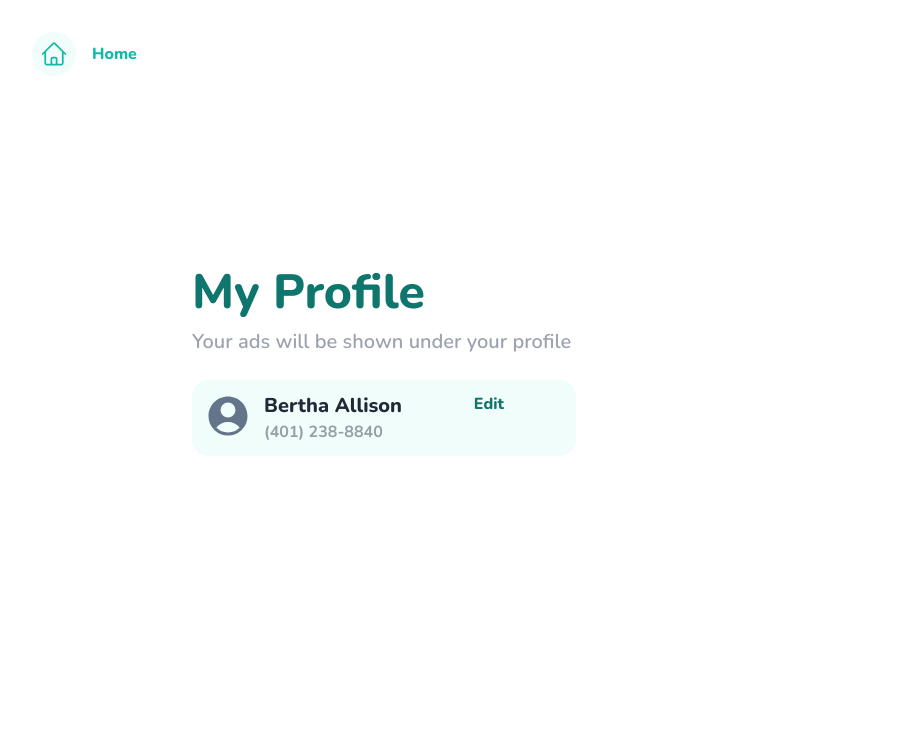
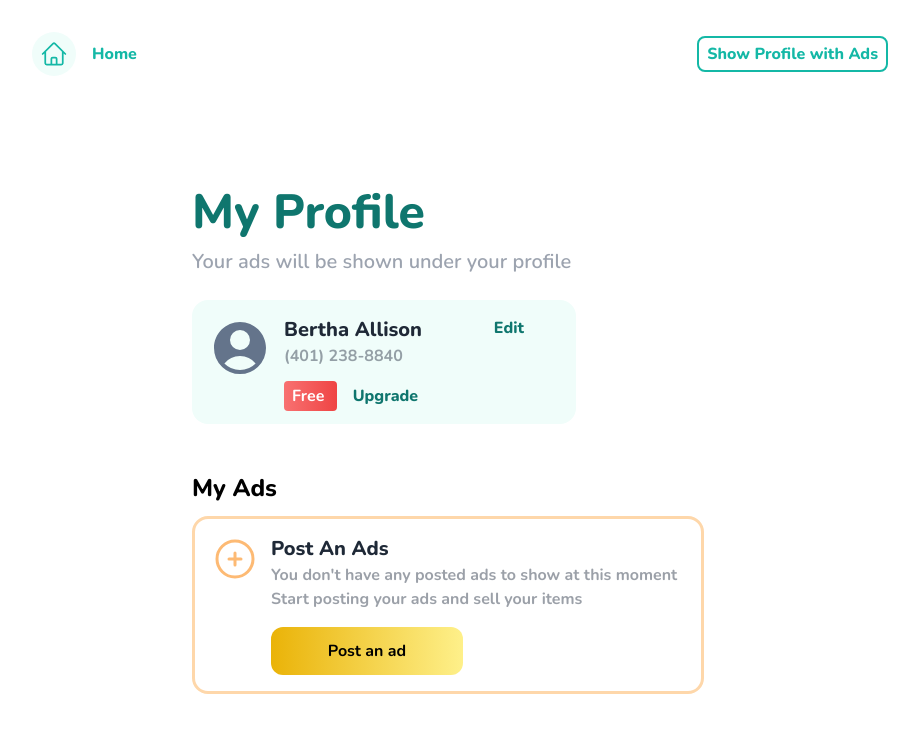
Before and after one commit to mohamed-mousa/ecommerce, a Vue app: page /profile-no-ads in a window 1280 px wide. Shown: the top 732 px of the page, without its empty margins (180-1099 px from the left). Built offline with nearby package versions, Linux system fonts and the light colour scheme; what prettier-plugin-tailwindcss would draw is missing.

Commit message:
create profile page 2

```diff
--- a/src/components/Ad.vue
+++ b/src/components/Ad.vue
@@ -2,7 +2,25 @@
 import AdsSkeleton from "@/Components/AdsSkeleton .vue";
 import { ref, onMounted } from "vue";
 
-const props = defineProps(["data"]);
+const props = defineProps({
+  data: Object,
+  showStatus: {
+    default: false,
+    type: Boolean,
+  },
+  showDate: {
+    default: true,
+    type: Boolean,
+  },
+  showEdit: {
+    default: false,
+    type: Boolean,
+  },
+  showPromotion: {
+    default: false,
+    type: Boolean,
+  },
+});
 const loading = ref(true);
 
 onMounted(() => {
@@ -14,18 +32,46 @@ onMounted(() => {
   <a
     v-for="ad in data"
     href="#"
-    class="relative mb-4 flex w-full items-center justify-center overflow-hidden rounded-2xl border-2 border-transparent bg-slate-100 p-2 transition-all duration-500 hover:border-slate-200 hover:bg-slate-50 hover:shadow-lg focus:outline-none focus-visible:outline-none sm:items-start sm:p-3 xl:p-0"
+    class="relative mb-4 flex w-full items-center justify-center overflow-hidden rounded-2xl border-2 border-transparent bg-slate-100 transition-all duration-500 hover:border-slate-200 hover:bg-slate-50 hover:shadow-lg focus:outline-none focus-visible:outline-none sm:items-start"
   >
     <AdsSkeleton :show="loading" />
+    <span
+      v-if="showStatus"
+      class="absolute left-0 top-2 hidden py-1 px-2 text-sm font-bold sm:block"
+      :class="
+        ad.statusCode === 0
+          ? 'bg-gradient-to-r from-amber-600 to-amber-400  text-white before:absolute before:top-0 before:-right-4 before:border-t-[17px] before:border-r-[17px] before:border-t-amber-400 before:border-r-transparent after:absolute after:bottom-0 after:-right-4 after:border-b-[17px] after:border-r-[17px] after:border-b-amber-400 after:border-r-transparent '
+          : 'bg-gradient-to-r from-emerald-300 to-lime-400  text-emerald-900 before:absolute before:top-0 before:-right-4 before:border-t-[17px] before:border-r-[17px] before:border-t-lime-400 before:border-r-transparent after:absolute after:bottom-0 after:-right-4 after:border-b-[17px] after:border-r-[17px] after:border-b-lime-400 after:border-r-transparent'
+      "
+    >
+      {{ ad.statusName }}
+    </span>
+    <span
+      v-if="ad.hot"
+      class="absolute left-0 top-0 bg-gradient-to-r from-red-500 to-red-500 py-1 px-2 text-xs font-extrabold text-white sm:left-auto sm:right-4 sm:top-2 sm:rounded sm:before:absolute sm:before:-bottom-2 sm:before:left-1/2 sm:before:-translate-x-1/2 sm:before:border-t-[10px] sm:before:border-l-[10px] sm:before:border-r-[10px] sm:before:border-t-red-500 sm:before:border-l-transparent sm:before:border-r-transparent"
+    >
+      HOT
+    </span>
     <img
       :src="ad.image"
       :alt="ad.title"
       width="300"
       height="200"
       loading="lazy"
-      class="h-28 w-28 rounded-2xl transition-all duration-700 group-hover:scale-150 sm:h-36 sm:w-40"
+      class="h-28 w-28 rounded-2xl transition-all duration-700 group-hover:scale-150 sm:h-40 sm:w-80"
     />
-    <div class="mx-3 w-full py-3 xl:mx-5">
+    <div class="relative mx-3 w-full py-3 xl:mx-5">
+      <span
+        v-if="showStatus"
+        class="absolute -left-32 top-7 inline py-0.5 pl-2 text-xs font-bold sm:hidden"
+        :class="
+          ad.statusCode === 0
+            ? 'bg-gradient-to-r from-amber-600 to-amber-400  text-white before:absolute before:top-0 before:-right-4 before:border-t-[17px] before:border-r-[17px] before:border-t-amber-400 before:border-r-transparent after:absolute after:bottom-0 after:-right-4 after:border-b-[17px] after:border-r-[17px] after:border-b-amber-400 after:border-r-transparent '
+            : 'bg-gradient-to-r from-emerald-300 to-lime-400  text-emerald-900 before:absolute before:top-0 before:-right-4 before:border-t-[17px] before:border-r-[17px] before:border-t-lime-400 before:border-r-transparent after:absolute after:bottom-0 after:-right-4 after:border-b-[17px] after:border-r-[17px] after:border-b-lime-400 after:border-r-transparent'
+        "
+      >
+        {{ ad.statusName }}
+      </span>
       <h2 class="font-extrabold capitalize text-gray-800 sm:text-lg md:text-xl">
         {{ ad.title }}
       </h2>
@@ -36,13 +82,60 @@ onMounted(() => {
         {{ ad.location }}
       </p>
 
-      <div class="sm:mt-3 xl:flex xl:justify-between">
+      <div class="sm:mt-6 xl:flex xl:justify-between">
         <h3 class="font-extrabold capitalize text-emerald-500 sm:text-lg">
           SDG {{ ad.price }}
         </h3>
-        <p class="text-sm font-bold text-gray-700 text-opacity-50">
+        <p
+          v-if="showDate"
+          class="text-sm font-bold text-gray-700 text-opacity-50"
+        >
           {{ ad.date }} mins ago
         </p>
+
+        <p
+          v-if="showEdit"
+          class="flex items-center font-bold text-gray-700 text-opacity-50"
+        >
+          <svg
+            xmlns="http://www.w3.org/2000/svg"
+            fill="none"
+            viewBox="0 0 24 24"
+            stroke-width="1.5"
+            stroke="currentColor"
+            class="mr-2 h-4 w-4"
+          >
+            <path
+              stroke-linecap="round"
+              stroke-linejoin="round"
+              d="M16.862 4.487l1.687-1.688a1.875 1.875 0 112.652 2.652L6.832 19.82a4.5 4.5 0 01-1.897 1.13l-2.685.8.8-2.685a4.5 4.5 0 011.13-1.897L16.863 4.487zm0 0L19.5 7.125"
+            />
+          </svg>
+
+          Edit
+        </p>
+        <button
+          v-if="showPromotion"
+          type="button"
+          class="focus-visible:outline-bl flex items-center justify-center rounded-lg bg-gradient-to-r from-purple-900 to-fuchsia-600 py-1 px-2 text-center text-sm font-bold text-white ring-neutral-900 transition-all duration-500 hover:border-purple-600 hover:to-purple-500 hover:shadow-xl focus:outline-none focus-visible:outline-none"
+        >
+          <svg
+            xmlns="http://www.w3.org/2000/svg"
+            fill="none"
+            viewBox="0 0 24 24"
+            stroke-width="1.5"
+            stroke="currentColor"
+            class="mr-2 h-6 w-6"
+          >
+            <path
+              stroke-linecap="round"
+              stroke-linejoin="round"
+              d="M7.5 14.25v2.25m3-4.5v4.5m3-6.75v6.75m3-9v9M6 20.25h12A2.25 2.25 0 0020.25 18V6A2.25 2.25 0 0018 3.75H6A2.25 2.25 0 003.75 6v12A2.25 2.25 0 006 20.25z"
+            />
+          </svg>
+
+          Promote
+        </button>
       </div>
     </div>
   </a>
--- a/src/views/Home.vue
+++ b/src/views/Home.vue
@@ -172,7 +172,7 @@ const ads = useAdStore().ads;
 
       <!-- ads -->
       <article class="mx-auto mb-8">
-        <Ad :data="ads.slice(0, 5)" />
+        <Ad :data="ads.slice(0, 4)" />
       </article>
     </section>
   </main>
--- a/src/views/profile/ProfileNoAds.vue
+++ b/src/views/profile/ProfileNoAds.vue
@@ -2,7 +2,9 @@
 
 <template>
   <main>
-    <div class="mx-auto flex max-w-4xl justify-between px-5 py-5 md:py-8">
+    <div
+      class="mx-auto flex max-w-4xl items-center justify-between px-5 py-5 md:py-8"
+    >
       <router-link
         to="/"
         class="flex items-center justify-center font-extrabold text-teal-500 focus:outline-none focus-visible:outline-none"
@@ -24,8 +26,15 @@
 
         <span class="ml-4">Home</span>
       </router-link>
+
+      <router-link
+        to="/profile-with-ads"
+        class="rounded-lg border-2 border-teal-500 px-2 py-1 font-extrabold text-teal-500 hover:border-teal-700"
+        >Show Profile with Ads</router-link
+      >
     </div>
-    <div class="mx-auto mt-10 max-w-xl px-5 py-5 md:mt-32 md:py-8">
+    <section class="mx-auto mt-8 max-w-xl px-5 py-5 md:mt-12 md:py-8">
+      <article class="mb-12">
         <h1 class="mb-3 text-5xl font-extrabold capitalize text-teal-700">
           My Profile
         </h1>
@@ -34,12 +43,13 @@
         </p>
 
         <div
-        class="relative mb-4 flex w-full max-w-sm items-start justify-start rounded-2xl bg-teal-50 p-3"
+          class="relative mb-4 flex w-full max-w-sm items-start justify-start rounded-2xl bg-teal-50 p-4"
         >
+          <div class="mr-3">
             <svg
               xmlns="http://www.w3.org/2000/svg"
               viewBox="0 0 24 24"
-          class="mr-3 h-12 w-12 fill-slate-500"
+              class="h-16 w-16 fill-slate-500"
             >
               <path
                 fill-rule="evenodd"
@@ -47,22 +57,79 @@
                 clip-rule="evenodd"
               />
             </svg>
+          </div>
 
           <div>
-          <div class="flex w-60 justify-between">
+            <div class="flex w-48 justify-between sm:w-60">
               <h2
                 class="font-extrabold capitalize text-gray-800 sm:text-lg md:text-xl"
               >
                 Bertha Allison
               </h2>
 
-            <h3 class="font-extrabold text-teal-700">Edit</h3>
+              <span class="font-extrabold text-teal-700">Edit</span>
             </div>
-          <p class="text-base font-bold text-gray-700 text-opacity-50">
+            <p class="mb-4 text-base font-bold text-gray-700 text-opacity-50">
               (401) 238-8840
             </p>
+            <div>
+              <span
+                class="mr-4 rounded bg-gradient-to-r from-red-400 to-red-500 py-1 px-2 text-center font-bold text-white"
+              >
+                Free
+              </span>
+              <span class="font-extrabold text-teal-700">Upgrade</span>
             </div>
           </div>
         </div>
+      </article>
+
+      <article>
+        <h1 class="mb-3 text-2xl font-extrabold capitalize text-black">
+          My ads
+        </h1>
+
+        <div
+          class="relative mb-4 flex w-full max-w-lg items-start justify-start rounded-2xl border-[3px] border-orange-200 p-4"
+        >
+          <div class="mr-3 text-orange-300">
+            <svg
+              xmlns="http://www.w3.org/2000/svg"
+              fill="none"
+              viewBox="0 0 24 24"
+              stroke-width="1.5"
+              stroke="currentColor"
+              class="h-12 w-12"
+            >
+              <path
+                stroke-linecap="round"
+                stroke-linejoin="round"
+                d="M12 9v6m3-3H9m12 0a9 9 0 11-18 0 9 9 0 0118 0z"
+              />
+            </svg>
+          </div>
+
+          <div>
+            <h2
+              class="font-extrabold capitalize text-gray-800 sm:text-lg md:text-xl"
+            >
+              Post an ads
+            </h2>
+            <p class="text-base font-bold text-gray-700 text-opacity-50">
+              You don't have any posted ads to show at this moment
+            </p>
+            <p class="mb-4 text-base font-bold text-gray-700 text-opacity-50">
+              Start posting your ads and sell your items
+            </p>
+            <button
+              type="button"
+              class="focus-visible:outline-bl w-48 rounded-xl bg-gradient-to-r from-yellow-500 to-yellow-200 py-3 px-8 text-center font-bold text-black ring-neutral-900 transition-all duration-500 hover:border-yellow-600 hover:to-yellow-500 hover:shadow-xl focus:outline-none focus-visible:outline-none"
+            >
+              Post an ad
+            </button>
+          </div>
+        </div>
+      </article>
+    </section>
   </main>
 </template>
--- a/src/views/profile/ProfileWithAds.vue
+++ b/src/views/profile/ProfileWithAds.vue
@@ -1,8 +1,14 @@
-<script setup></script>
+<script setup>
+import Ad from "@/components/Ad.vue";
+import { useAdStore } from "@/stores/ads";
+const ads = useAdStore().ads;
+</script>
 
 <template>
   <main>
-    <div class="mx-auto flex max-w-4xl justify-between px-5 py-5 md:py-8">
+    <div
+      class="mx-auto flex max-w-4xl items-center justify-between px-5 py-5 md:py-8"
+    >
       <router-link
         to="/"
         class="flex items-center justify-center font-extrabold text-teal-500 focus:outline-none focus-visible:outline-none"
@@ -13,20 +19,84 @@
           viewBox="0 0 24 24"
           stroke-width="1.5"
           stroke="currentColor"
-          class="h-9 w-9 rounded-full bg-teal-50 p-2 md:h-12 md:w-12"
+          class="h-9 w-9 rounded-full bg-teal-50 p-2 md:h-11 md:w-11"
         >
           <path
             stroke-linecap="round"
             stroke-linejoin="round"
-            d="M15.75 19.5L8.25 12l7.5-7.5"
+            d="M2.25 12l8.954-8.955c.44-.439 1.152-.439 1.591 0L21.75 12M4.5 9.75v10.125c0 .621.504 1.125 1.125 1.125H9.75v-4.875c0-.621.504-1.125 1.125-1.125h2.25c.621 0 1.125.504 1.125 1.125V21h4.125c.621 0 1.125-.504 1.125-1.125V9.75M8.25 21h8.25"
           />
         </svg>
 
-        <span class="ml-4">Back</span>
+        <span class="ml-4">Home</span>
       </router-link>
     </div>
-    <div class="mx-auto mt-10 max-w-xl px-5 py-5 md:mt-32 md:py-8">
-      <h1 class="text-9xl">Profile with ads</h1>
-    </div>
+    <section class="mx-auto mt-4 max-w-2xl px-5 py-5 md:mt-0 md:py-6">
+      <article class="mb-12">
+        <h1 class="mb-3 text-5xl font-extrabold capitalize text-teal-700">
+          My Profile
+        </h1>
+        <p class="mb-6 text-xl font-semibold text-gray-400">
+          Your ads will be shown under your profile
+        </p>
+
+        <div
+          class="relative mb-4 flex w-full max-w-sm items-start justify-start rounded-2xl bg-teal-50 p-4"
+        >
+          <div class="mr-3">
+            <svg
+              xmlns="http://www.w3.org/2000/svg"
+              viewBox="0 0 24 24"
+              class="h-16 w-16 fill-slate-500"
+            >
+              <path
+                fill-rule="evenodd"
+                d="M18.685 19.097A9.723 9.723 0 0021.75 12c0-5.385-4.365-9.75-9.75-9.75S2.25 6.615 2.25 12a9.723 9.723 0 003.065 7.097A9.716 9.716 0 0012 21.75a9.716 9.716 0 006.685-2.653zm-12.54-1.285A7.486 7.486 0 0112 15a7.486 7.486 0 015.855 2.812A8.224 8.224 0 0112 20.25a8.224 8.224 0 01-5.855-2.438zM15.75 9a3.75 3.75 0 11-7.5 0 3.75 3.75 0 017.5 0z"
+                clip-rule="evenodd"
+              />
+            </svg>
+          </div>
+
+          <div>
+            <div class="flex w-48 justify-between sm:w-60">
+              <h2
+                class="font-extrabold capitalize text-gray-800 sm:text-lg md:text-xl"
+              >
+                Bertha Allison
+              </h2>
+
+              <span class="font-extrabold text-teal-700">Edit</span>
+            </div>
+            <p class="mb-4 text-base font-bold text-gray-700 text-opacity-50">
+              (401) 238-8840
+            </p>
+            <div>
+              <span
+                class="mr-4 rounded bg-gradient-to-r from-red-400 to-red-500 py-1 px-2 text-center font-bold text-white"
+              >
+                Free
+              </span>
+              <span class="font-extrabold text-teal-700">Upgrade</span>
+            </div>
+          </div>
+        </div>
+      </article>
+
+      <article>
+        <h1 class="mb-3 text-2xl font-extrabold capitalize text-black">
+          My ads
+        </h1>
+
+        <div class="relative mb-4 w-full max-w-2xl">
+          <Ad
+            :data="ads.slice(0, 3)"
+            :showEdit="true"
+            :showPromotion="true"
+            :showStatus="true"
+            :showDate="false"
+          />
+        </div>
+      </article>
+    </section>
   </main>
 </template>
```
Also changed, not shown: src/stores/ads.js (+10 -10 lines). Lines whose indentation alone changed are shown as unchanged.
